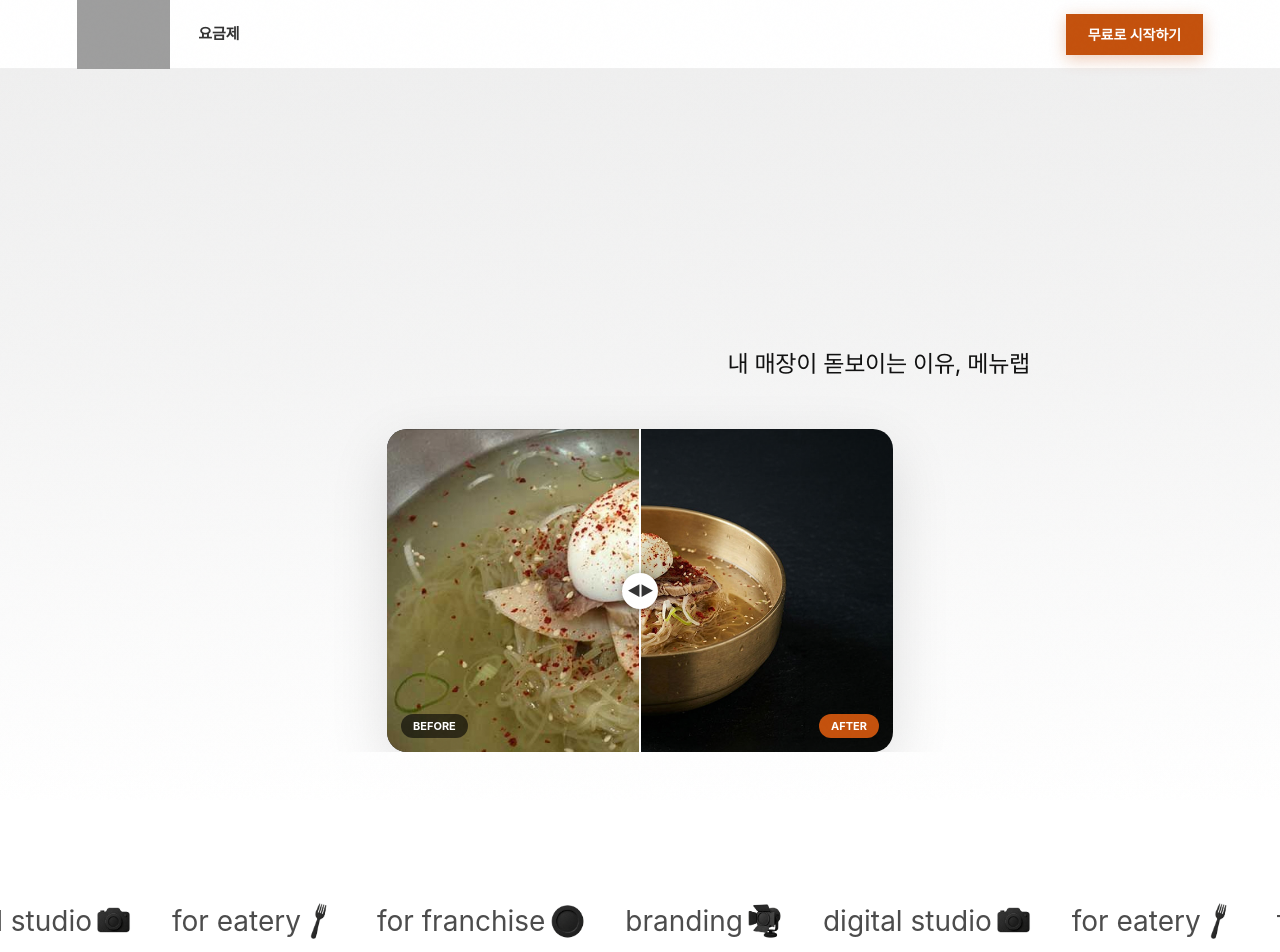
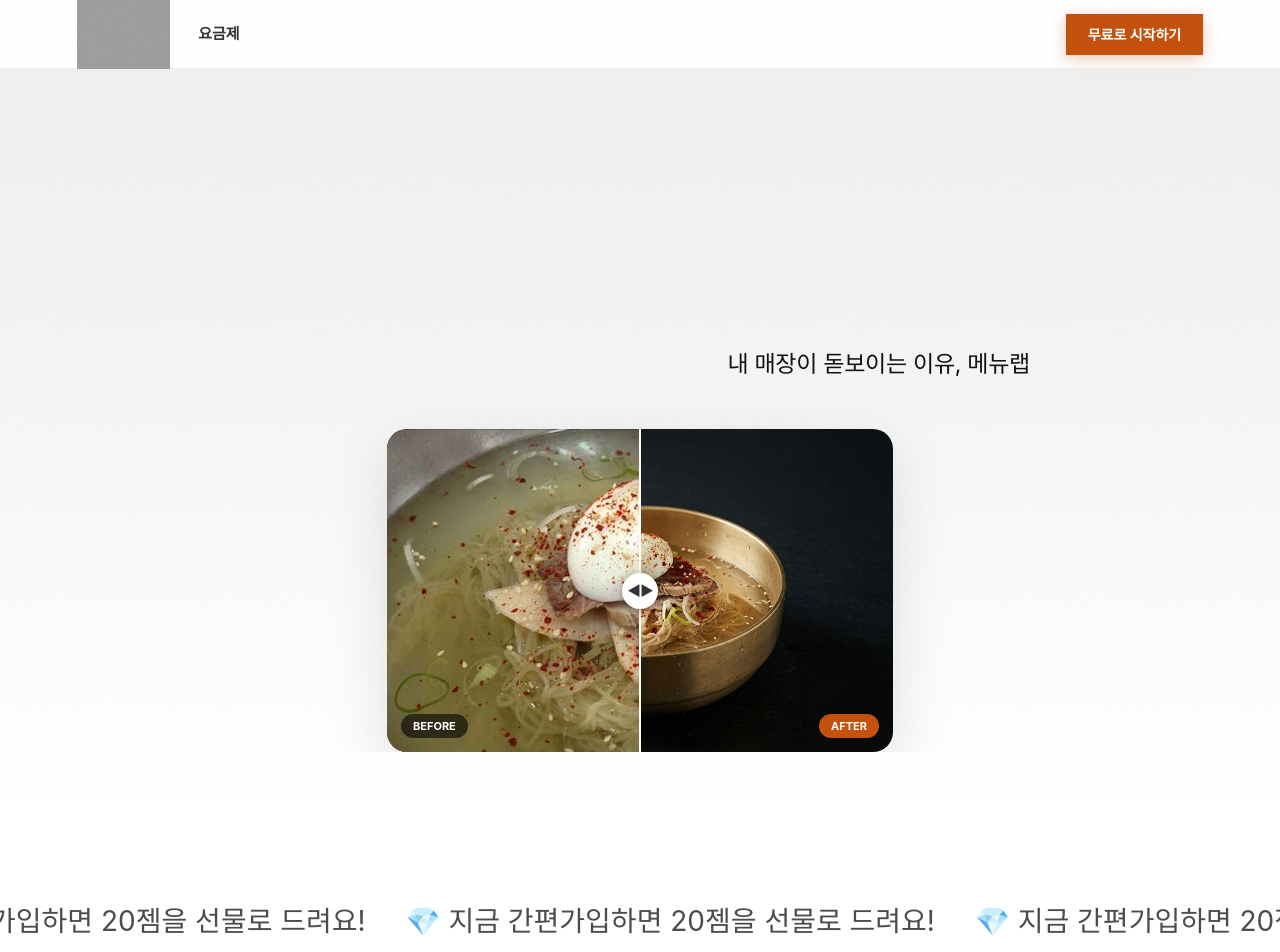
Before and after one commit to solip7131/menulab-v3, a Next.js app: page / in a window 1280 px wide. Shown: the top 952 px of the page. Built offline with nearby package versions, Linux system fonts and the light colour scheme; grey boxes are pictures that could not be loaded; a web font is replaced by a local one.

Commit message:
Hero marquee: change to 20젬 signup gift message

```diff
--- a/app/page.tsx
+++ b/app/page.tsx
@@ -481,19 +481,11 @@ export default function HomePage() {
         {/* ── Marquee band ── */}
         <div className="hero-marquee-wrap" style={{ background: '#fff', overflow: 'hidden', padding: '20px 0 0', marginTop: '80px', position: 'relative' }}>
           <div className="marquee-band">
-            {[...Array(4)].flatMap((_, r) =>
-              [
-                { text: 'digital studio', icon: 'camera', gap: '4px' },
-                { text: 'for eatery',     icon: 'fork',   gap: '0px' },
-                { text: 'for franchise',  icon: 'dish',   gap: '4px' },
-                { text: 'branding',       icon: 'light',  gap: '4px' },
-              ].map((item, i) => (
-                <span key={`${r}-${i}`} style={{ display: 'inline-flex', alignItems: 'center', gap: item.gap, padding: '0 20px', fontSize: '28px', fontWeight: 400, color: 'rgba(0,0,0,0.7)', whiteSpace: 'nowrap', letterSpacing: '0' }}>
-                  {item.text}
-                  <img src={`/icons/${item.icon}.png`} alt="" style={{ width: '36px', height: '36px', objectFit: 'contain' }} />
-                </span>
-              ))
-            )}
+            {[...Array(12)].map((_, i) => (
+              <span key={i} style={{ display: 'inline-flex', alignItems: 'center', gap: '8px', padding: '0 20px', fontSize: '28px', fontWeight: 400, color: 'rgba(0,0,0,0.7)', whiteSpace: 'nowrap', letterSpacing: '0' }}>
+                💎 지금 간편가입하면 20젬을 선물로 드려요!
+              </span>
+            ))}
           </div>
         </div>
 
```
